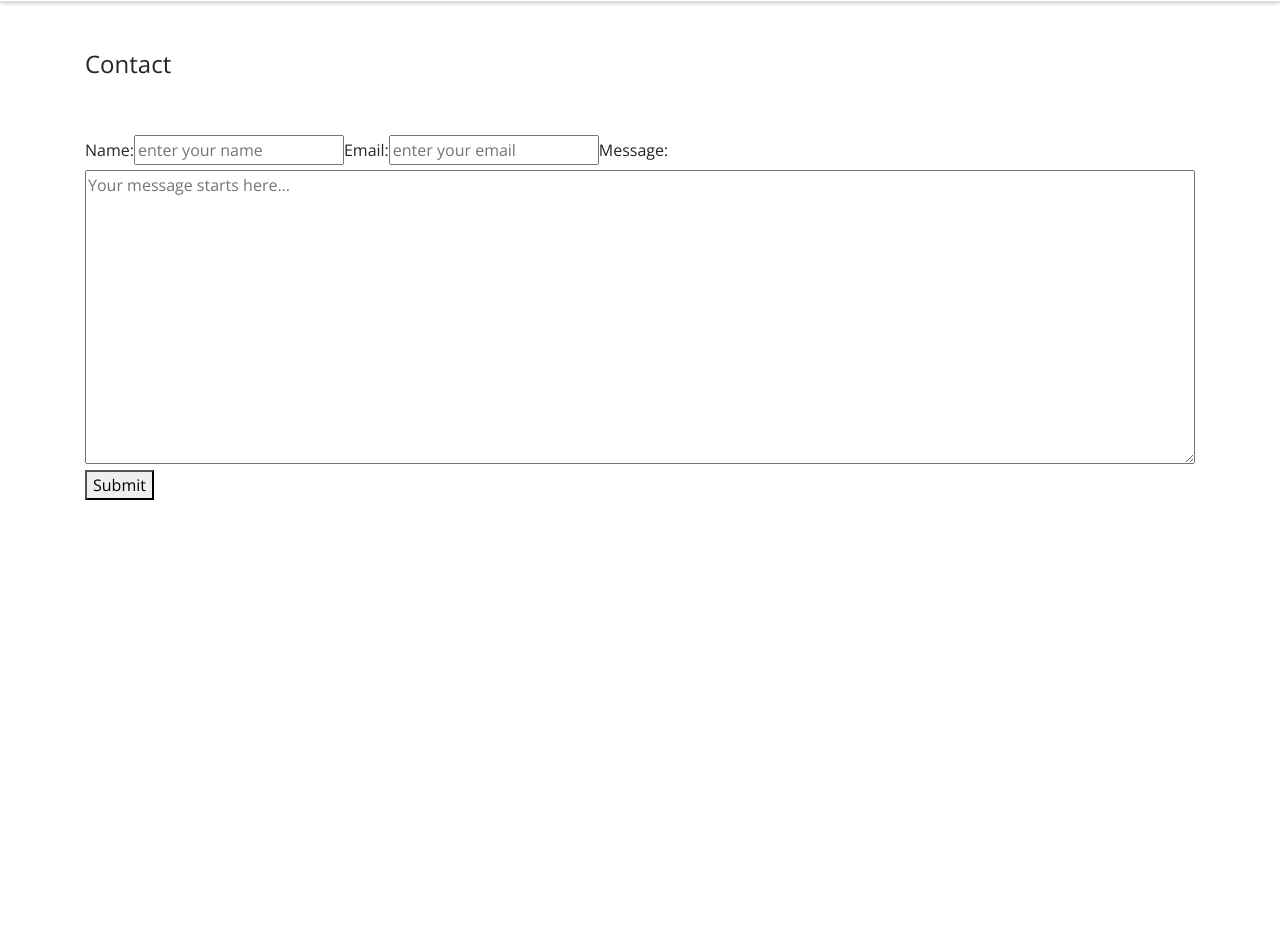
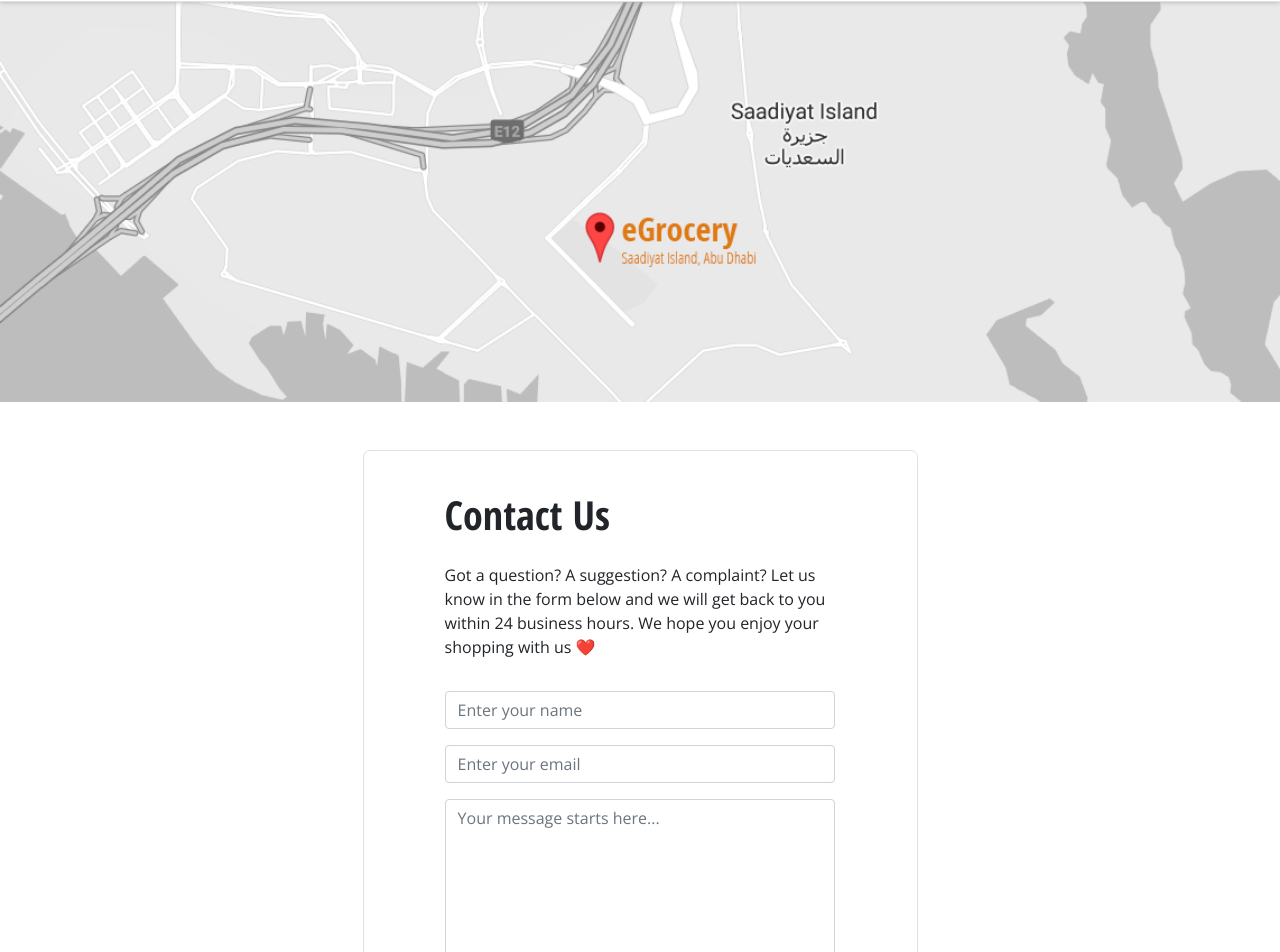
Before and after one commit to phamleyennhi/eGrocery, a React (Create React App) app in the folder egrocery/: page /contact in a window 1280 px wide. Shown: the part 95-1047 px from the top of the page. Before the commit the page ends 800 px from the top, so only its background shows below. Built offline with nearby package versions, Linux system fonts and the light colour scheme; no server answers.

Commit message:
styled contact us page

```diff
--- a/egrocery/src/components/Contact.js
+++ b/egrocery/src/components/Contact.js
@@ -1,4 +1,7 @@
 import React, { Component } from 'react';
+import 'bootstrap/dist/css/bootstrap.min.css'; //bootstrap
+
+import { Container, Row, Col, Button } from 'reactstrap';
 
 class Contact extends Component {
   constructor(props) {
@@ -25,50 +28,55 @@ class Contact extends Component {
   render() {
     return (
       <>
-        <div className="hero is-primary ">
-          <div className="hero-body container">
-            <h4 className="title">Contact</h4>
-          </div>
-        </div>
-        <br />
-        <br />
-        <div className="container is-max-desktop">
+      <Container fluid className="p-0 mt-n5 mb-5">
+      <div
+        style={{height: "50vh", background: "url('/location-map.png')", backgroundSize: "cover", backgroundPosition:"center center", backgroundRepeat: "no-repeat"}}
+      ></div>
+      </Container>
+        <Container>
+            <Row>
+            <Col lg="6" className="mx-auto border rounded p-4">
+            <Row className="mx-auto pt-3 pb-3">
+              <Col lg="10" className="mx-auto">
+                <h1 className="mb-4">Contact Us</h1>
+                <p className="pb-3">Got a question? A suggestion? A complaint? Let us know in the form below and we will get back to you within 24 business hours. We hope you enjoy your shopping with us ❤️</p>
         <form onSubmit={this.handleSubmit.bind(this)}>
-          <div className="columns is-mobile is-centered">
-            <div className="column is-half">
-              <div className="field">
-                  {/* Name */}
-                  <label className="label">Name: </label>
+          <div className="form-group">
                   <input
-                    className="input"
-                    placeholder="enter your name"
+                    className="form-control"
+                    placeholder="Enter your name"
                     onChange={(event) => this.updateField('name', event.target.value)}
                   />
-                  {/* Email */}
-                  <label className="label">Email: </label>
+                  </div>
+                  <div className="form-group">
                   <input
-                    className="input"
-                    placeholder="enter your email"
+                    className="form-control"
+                    placeholder="Enter your email"
                     onChange={(event) => this.updateField('email', event.target.value)}
                   />
-                  {/* Message */}
-                  <label className="label">Message: </label>
-                  <textarea rows="12" cols="64" style={{width: '100%'}}
+                  </div>
+                  <div className="form-group">
+                  <textarea className="form-control"
                     placeholder="Your message starts here..."
+                    style={{minHeight: "30vh"}}
                     onChange={(event) => this.updateField('message', event.target.value)}
                   />
                 </div>
-                {/* Submit*/}
-                <div className="field is-clearfix">
-                <button
-                  className="button is-primary is-outlined is-pulled-right">
-                  Submit
-                </button>
-              </div>
-            </div>
+                <div className="form-group">
+                <Button
+                  className="form-control bg-main">
+                  SUBMIT
+                </Button>
           </div>
         </form>
-        </div>
+        </Col>
+            </Row>
+
+
+            </Col>
+          </Row>
+
+        </Container>
       </>
     )
   }
--- a/egrocery/src/mystyles.css
+++ b/egrocery/src/mystyles.css
@@ -8,17 +8,23 @@
 @import url('https://fonts.googleapis.com/css2?family=Open+Sans+Condensed:ital,wght@0,300;0,700;1,300&display=swap');
 body * {
     font-family: 'Open Sans', sans-serif;
+    -webkit-font-smoothing: antialiased;
+    -moz-osx-font-smoothing: grayscale;
 }
 
 h1,
 h2 {
     font-weight: 700;
-    /* font-family: 'Open Sans Condensed', sans-serif; */
+    font-family: 'Open Sans Condensed', sans-serif;
 }
 
 h3,
 h4,
 h5 {}
+
+p{
+
+}
 
 .row {
     margin: auto 0;
@@ -58,10 +64,10 @@ a *:hover {
 }
 
 
-/* Small devices (landscape phones, 576px and up) */
+/* Small devices */
 
 @media (max-width: 576px) {
-    .navbar {
-        justify-content: center;
+    .navbar .container{
+        justify-content: center !important;
     }
 }
```
Also changed, not shown: egrocery/public/location-map.png (added).
